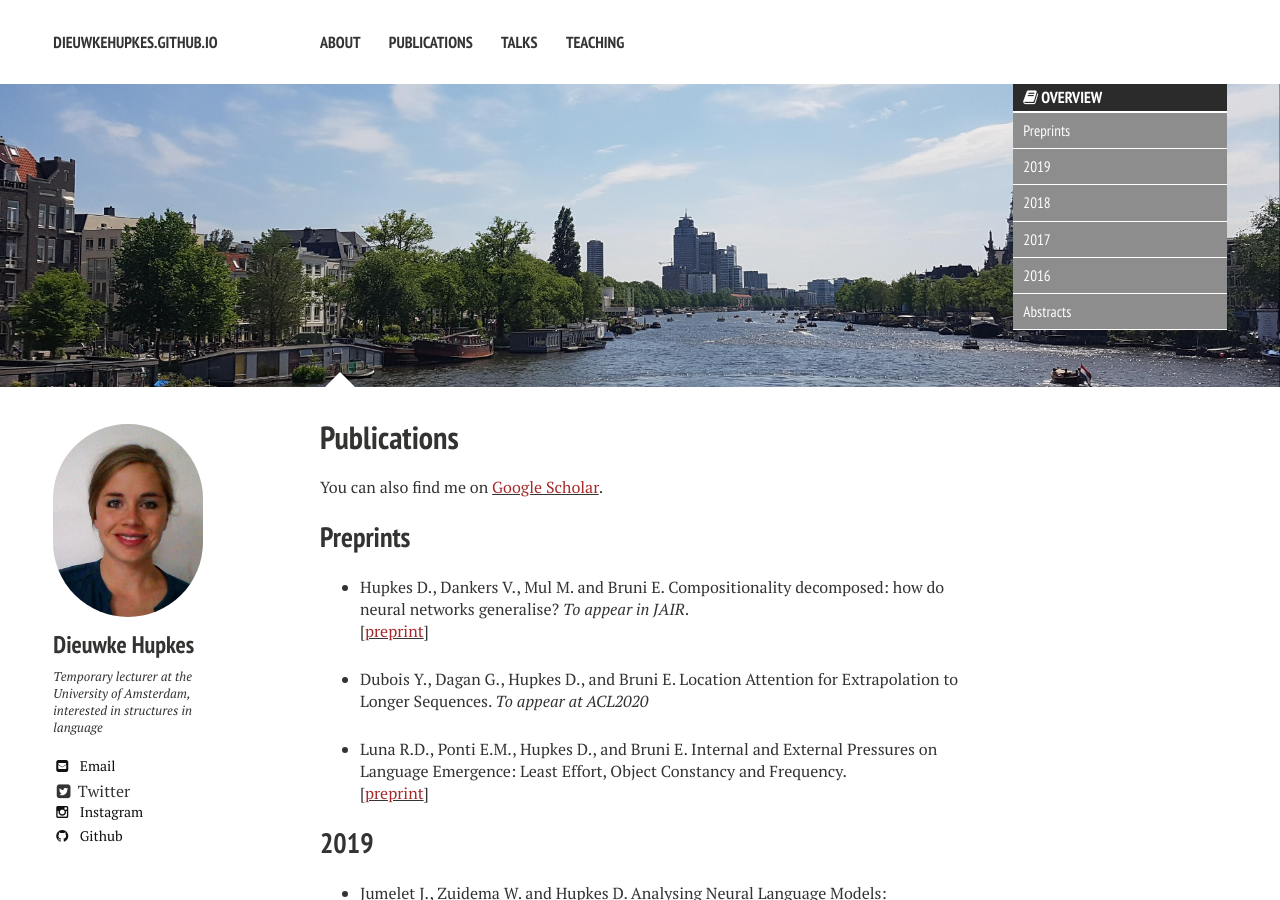
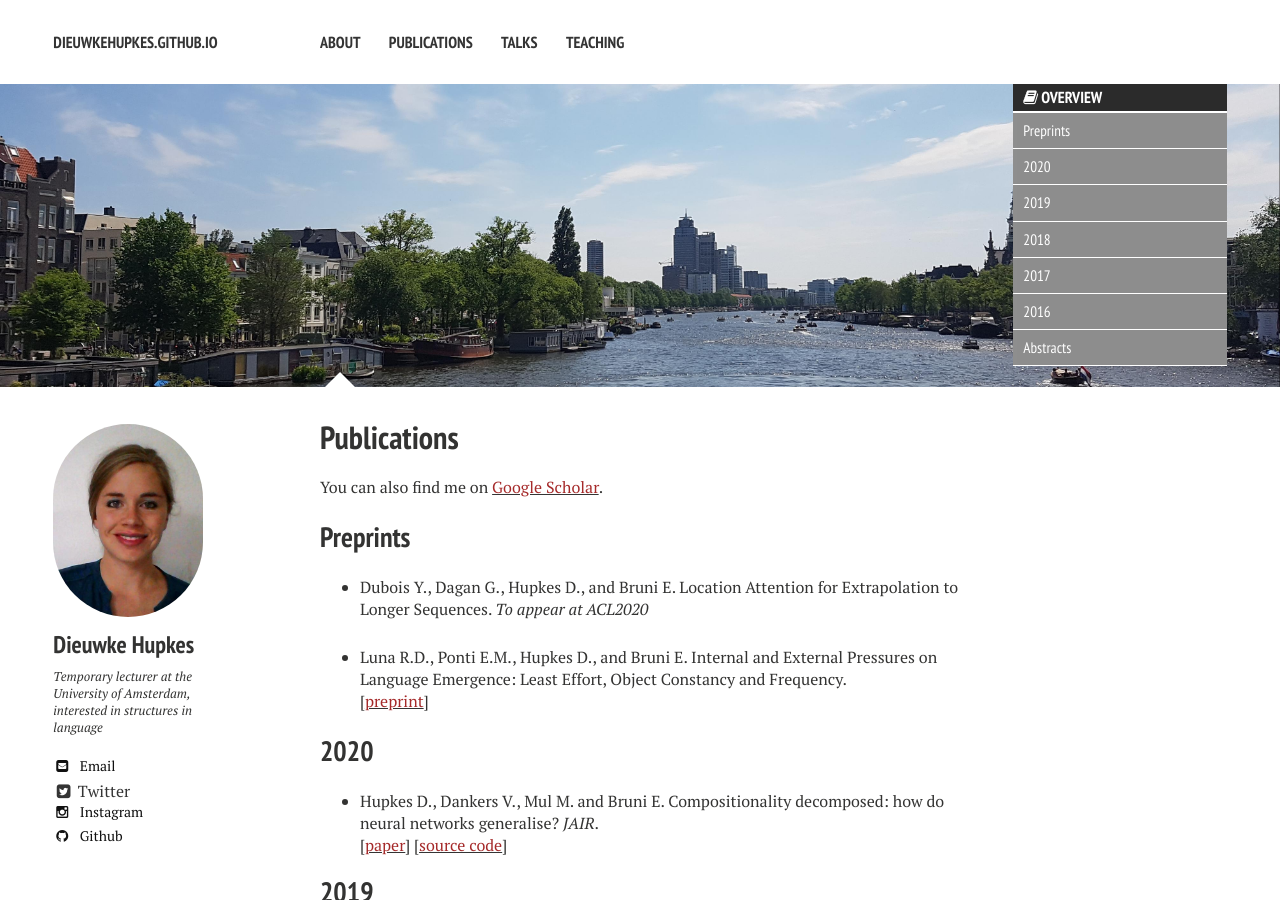
Before and after one commit to dieuwkehupkes/dieuwkehupkes.github.io, a Jekyll site: the page built from publications.md, in a window 1280 px wide and 900 px high. Built offline with Jekyll 4.4.1, drawn with Linux system fonts in a browser that asks for light colours; nearby versions of some CDN libraries.

Commit message:
Move JAIR to 2020

```diff
--- a/publications.md
+++ b/publications.md
@@ -14,16 +14,19 @@ You can also find me on <a href="https://scholar.google.com/citations?user=tAtSM
 
 ## Preprints
 
-* Hupkes D., Dankers V., Mul M. and Bruni E.
-Compositionality decomposed: how do neural networks generalise? *To appear in JAIR*.\\
-\[[<font color="brown">preprint</font>](https://arxiv.org/pdf/1908.08351.pdf){:target="blank"}\]
-
 * Dubois Y., Dagan G., Hupkes D., and Bruni E.
 Location Attention for Extrapolation to Longer Sequences. *To appear at ACL2020*
 
 * Luna R.D., Ponti E.M., Hupkes D., and Bruni E.
 Internal and External Pressures on Language Emergence: Least Effort, Object Constancy and Frequency.\\
 \[[<font color="brown">preprint</font>](https://arxiv.org/pdf/2004.03868.pdf){:target="blank"}\]
+
+## 2020
+* Hupkes D., Dankers V., Mul M. and Bruni E.
+Compositionality decomposed: how do neural networks generalise? *JAIR*.\\
+\[[<font color="brown">paper</font>](https://www.jair.org/index.php/jair/article/view/11674/26576){:target="blank"}\]
+\[[<font color="brown">source code</font>](https://github.com/i-machine-think/am-i-compositional){:target="_blank"}\]
+
 
 ## 2019
 
```
